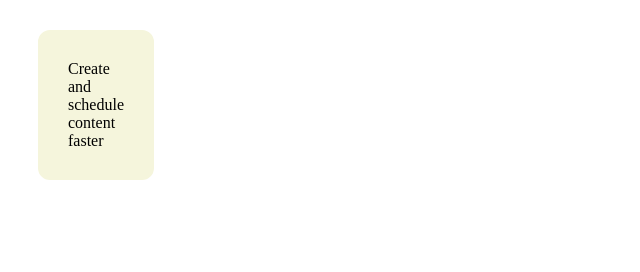
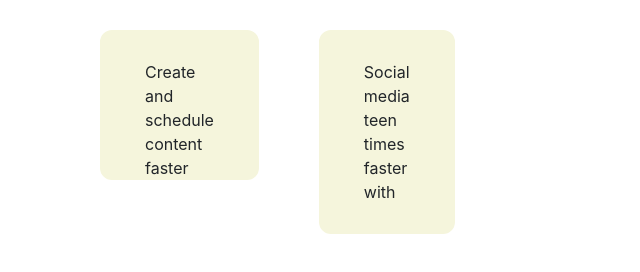
Before and after one commit to Prud5/bento-trial, a plain HTML site: page index.html in a window 1280 px wide. Shown: the whole page, without its empty margins (0-640 px from the left). Drawn offline with nearby package versions, Linux system fonts and the light colour scheme.

Commit message:
Imported bootstap cdn

```diff
--- a/index.html
+++ b/index.html
@@ -2,15 +2,21 @@
 <html lang="en">
 <head>
     <meta charset="UTF-8">
+    <link rel="stylesheet" href="https://cdn.jsdelivr.net/npm/bootstrap@4.3.1/dist/css/bootstrap.min.css" integrity="sha384-ggOyR0iXCbMQv3Xipma34MD+dH/1fQ784/j6cY/iJTQUOhcWr7x9JvoRxT2MZw1T" crossorigin="anonymous">
     <meta name="viewport" content="width=device-width, initial-scale=1.0">
     <title>Document</title>
     <link rel="stylesheet" href="style.css">
 </head>
 <body>
     <div class="container">
-        <div class="first col-sm">
+        <div class="row">
+        <div class="first col-sm-2">
             Create and schedule content faster
         </div>
+        <div class="second col-sm-5">
+            Social media teen times faster with
+        </div>
+    </div>
     </div>
 </body>
 </html>
--- a/style.css
+++ b/style.css
@@ -6,4 +6,15 @@
     border-style: solid;
     background-color: beige;
     border-radius: 12px;
+    width: 200px;
+    height: 150px;
 }
+.second{
+    max-width: min-content;
+    margin: 30px;
+    border: 30px;
+    border-color: beige;
+    border-style: solid;
+    background-color: beige;
+    border-radius: 12px;
+}
```
